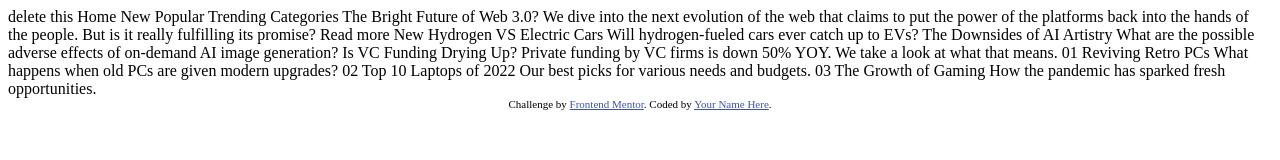
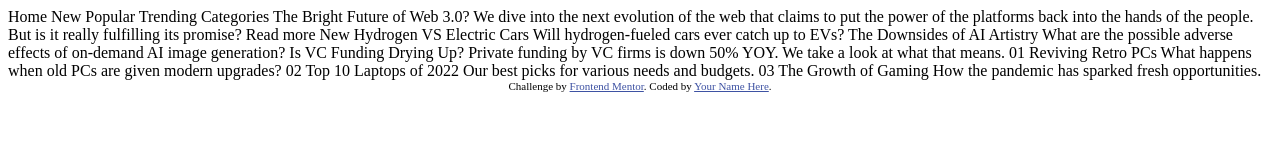
Before and after one commit to RondellAllard/news-homepage-main-frontendm, a plain HTML site: page index.html in a window 1280 px wide. Drawn offline with Linux system fonts and the light colour scheme.

Commit message:
Update index.html

```diff
--- a/index.html
+++ b/index.html
@@ -26,17 +26,17 @@
 		</style>
 	</head>
 	<body>
-		delete this Home New Popular Trending Categories The Bright Future of Web
-		3.0? We dive into the next evolution of the web that claims to put the power
-		of the platforms back into the hands of the people. But is it really
-		fulfilling its promise? Read more New Hydrogen VS Electric Cars Will
-		hydrogen-fueled cars ever catch up to EVs? The Downsides of AI Artistry What
-		are the possible adverse effects of on-demand AI image generation? Is VC
-		Funding Drying Up? Private funding by VC firms is down 50% YOY. We take a
-		look at what that means. 01 Reviving Retro PCs What happens when old PCs are
-		given modern upgrades? 02 Top 10 Laptops of 2022 Our best picks for various
-		needs and budgets. 03 The Growth of Gaming How the pandemic has sparked
-		fresh opportunities.
+		Home New Popular Trending Categories The Bright Future of Web 3.0? We dive
+		into the next evolution of the web that claims to put the power of the
+		platforms back into the hands of the people. But is it really fulfilling its
+		promise? Read more New Hydrogen VS Electric Cars Will hydrogen-fueled cars
+		ever catch up to EVs? The Downsides of AI Artistry What are the possible
+		adverse effects of on-demand AI image generation? Is VC Funding Drying Up?
+		Private funding by VC firms is down 50% YOY. We take a look at what that
+		means. 01 Reviving Retro PCs What happens when old PCs are given modern
+		upgrades? 02 Top 10 Laptops of 2022 Our best picks for various needs and
+		budgets. 03 The Growth of Gaming How the pandemic has sparked fresh
+		opportunities.
 
 		<div class="attribution">
 			Challenge by
```
